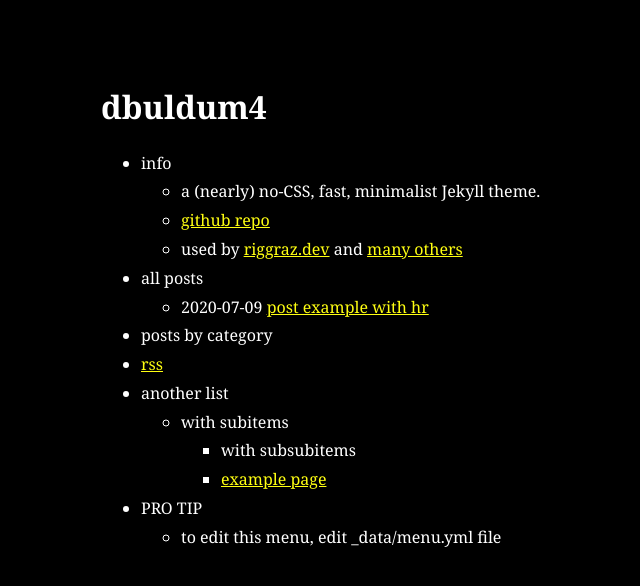
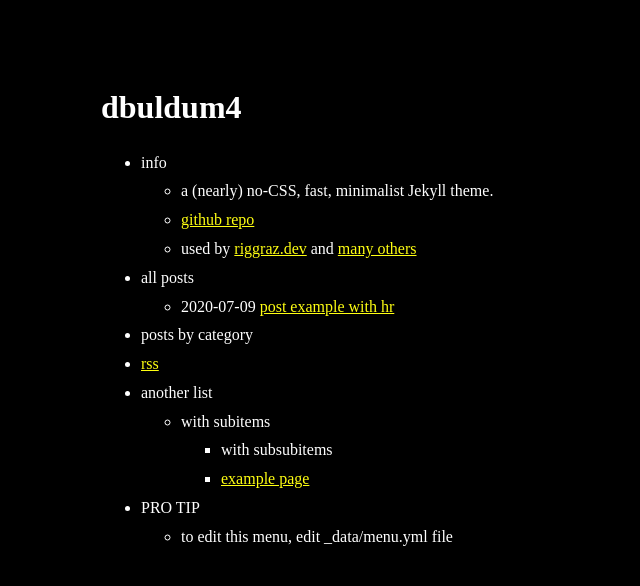
Before and after one commit to riggraz/no-style-please, a Jekyll site: the page built from index.md, in a window 1280 px wide. Shown: the top 586 px of the page, without its empty margins (219-859 px from the left). Built offline with Jekyll 4.4.1, drawn with Linux system fonts in a browser that asks for light colours.

Commit message:
ijaowidjaw

```diff
--- a/_sass/no-style-please.scss
+++ b/_sass/no-style-please.scss
@@ -25,7 +25,10 @@
 
 body {
   color: black;
-  font-family: Newsreader,ui-serif,Georgia,Cambria,Times New Roman,Times,serif;
+  font-family: 'YourFontName';
+  src: url('path-to-your-font/YourFontFile.woff2') format('woff2'),
+       url('path-to-your-font/YourFontFile.woff') format('woff');
+
   font-size: 16px;
   line-height: 1.4;
   margin: 0;
```
